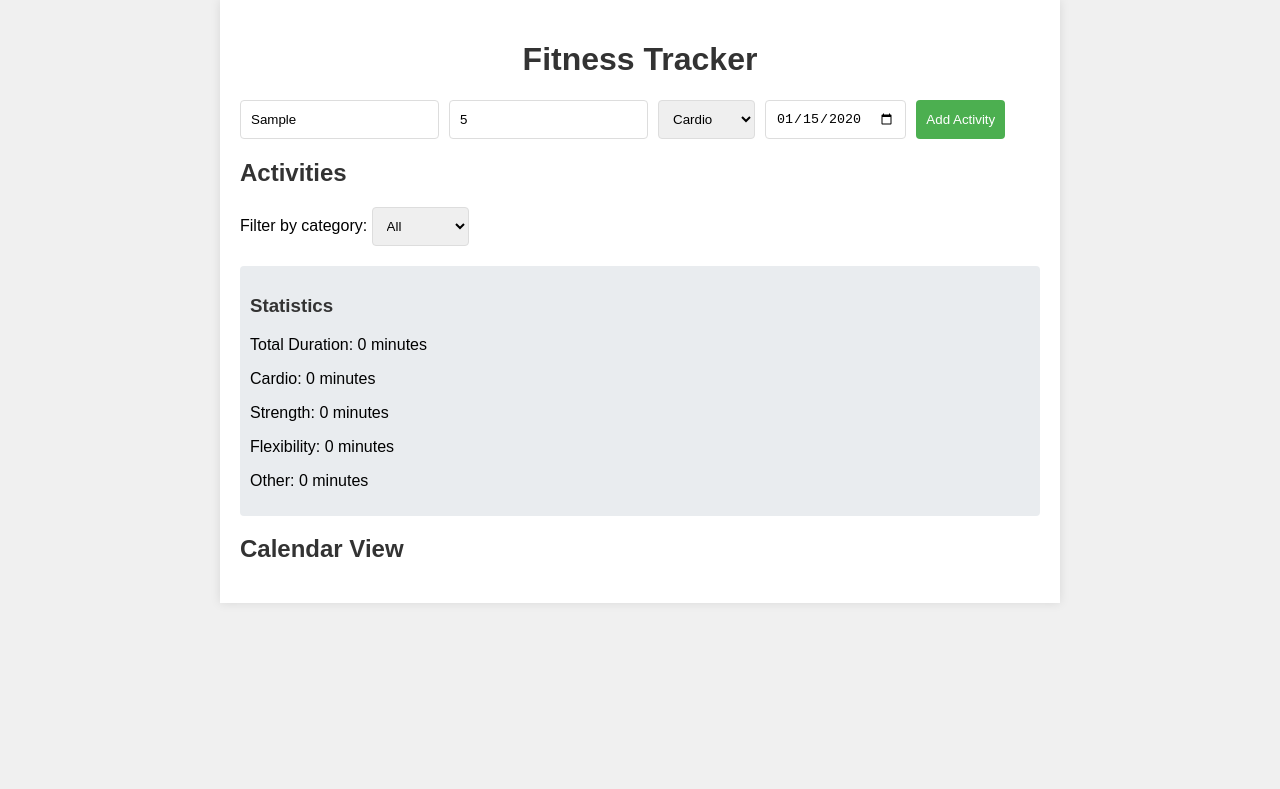
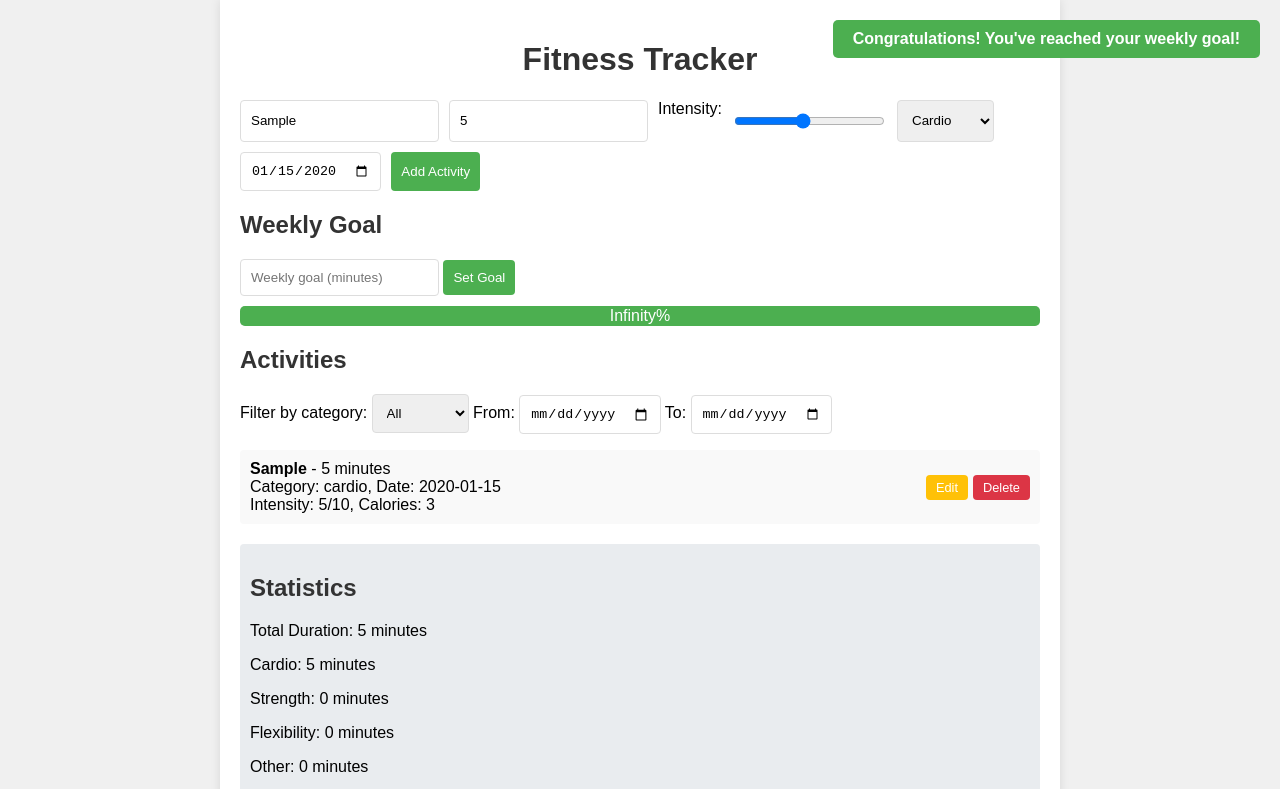
Before and after one commit to chinmay4c/FitnessTracker, a plain HTML site: page index.html in a window 1280 px wide. Both pictures are taken after typing "Sample", "5", "2020-01-15" into the empty fields and a click on the button "Add Activity". Shown: the top 789 px of the page. Drawn offline with nearby package versions, Linux system fonts and the light colour scheme.

Commit message:
fixing structure new things

```diff
--- a/index.html
+++ b/index.html
@@ -5,13 +5,17 @@
     <meta name="viewport" content="width=device-width, initial-scale=1.0">
     <title>Fitness Tracker</title>
     <link rel="stylesheet" href="styles.css">
+    <script src="https://cdn.jsdelivr.net/npm/chart.js"></script>
 </head>
 <body>
     <div class="container">
         <h1>Fitness Tracker</h1>
+
         <div class="input-section">
             <input type="text" id="activity" placeholder="Enter activity">
             <input type="number" id="duration" placeholder="Duration (minutes)">
+            <label for="intensity">Intensity:</label>
+            <input type="range" id="intensity" min="1" max="10" value="5">
             <select id="category">
                 <option value="cardio">Cardio</option>
                 <option value="strength">Strength</option>
@@ -21,6 +25,16 @@
             <input type="date" id="activity-date">
             <button id="add-activity">Add Activity</button>
         </div>
+
+        <div id="goal-section">
+            <h2>Weekly Goal</h2>
+            <input type="number" id="goal-input" placeholder="Weekly goal (minutes)">
+            <button id="set-goal">Set Goal</button>
+            <div id="goal-progress-bar">
+                <div id="goal-progress"></div>
+            </div>
+        </div>
+
         <div class="output-section">
             <h2>Activities</h2>
             <div id="filter-section">
@@ -32,22 +46,35 @@
                     <option value="flexibility">Flexibility</option>
                     <option value="other">Other</option>
                 </select>
+                <label for="filter-date-from">From:</label>
+                <input type="date" id="filter-date-from">
+                <label for="filter-date-to">To:</label>
+                <input type="date" id="filter-date-to">
             </div>
             <ul id="activity-list"></ul>
+        </div>
+
         <div id="statistics">
-                <h3>Statistics</h3>
+            <h2>Statistics</h2>
             <p>Total Duration: <span id="total-duration">0</span> minutes</p>
             <p>Cardio: <span id="cardio-duration">0</span> minutes</p>
             <p>Strength: <span id="strength-duration">0</span> minutes</p>
             <p>Flexibility: <span id="flexibility-duration">0</span> minutes</p>
             <p>Other: <span id="other-duration">0</span> minutes</p>
+            <p>Total Calories Burned: <span id="total-calories">0</span></p>
         </div>
+
+        <div id="visualization">
+            <h2>Activity Distribution</h2>
+            <canvas id="activity-chart"></canvas>
         </div>
+
         <div id="calendar-view">
             <h2>Calendar View</h2>
             <div id="calendar"></div>
         </div>
     </div>
+
     <script src="script.js"></script>
 </body>
 </html>
--- a/styles.css
+++ b/styles.css
@@ -119,3 +119,38 @@ li {
     padding: 5px;
     text-align: center;
 }
+#goal-progress-bar {
+    width: 100%;
+    background-color: #e0e0e0;
+    border-radius: 5px;
+    margin-top: 10px;
+}
+
+#goal-progress {
+    width: 0;
+    height: 20px;
+    background-color: #4CAF50;
+    border-radius: 5px;
+    text-align: center;
+    line-height: 20px;
+    color: white;
+}
+
+.notification {
+    position: fixed;
+    top: 20px;
+    right: 20px;
+    padding: 10px 20px;
+    border-radius: 5px;
+    color: white;
+    font-weight: bold;
+    z-index: 1000;
+}
+
+.notification.success {
+    background-color: #4CAF50;
+}
+
+.notification.error {
+    background-color: #f44336;
+}
```
Lines whose indentation alone changed are shown as unchanged.
